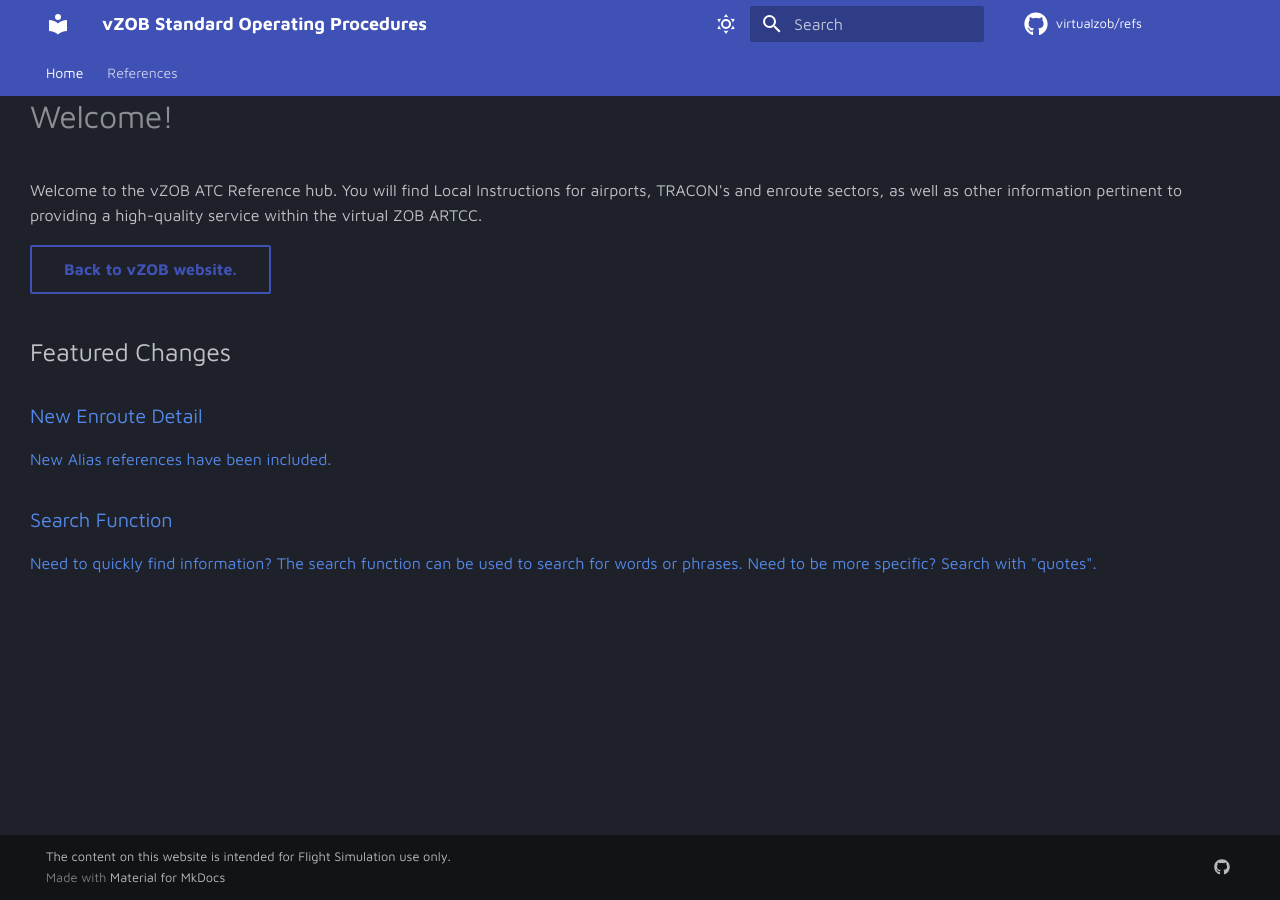
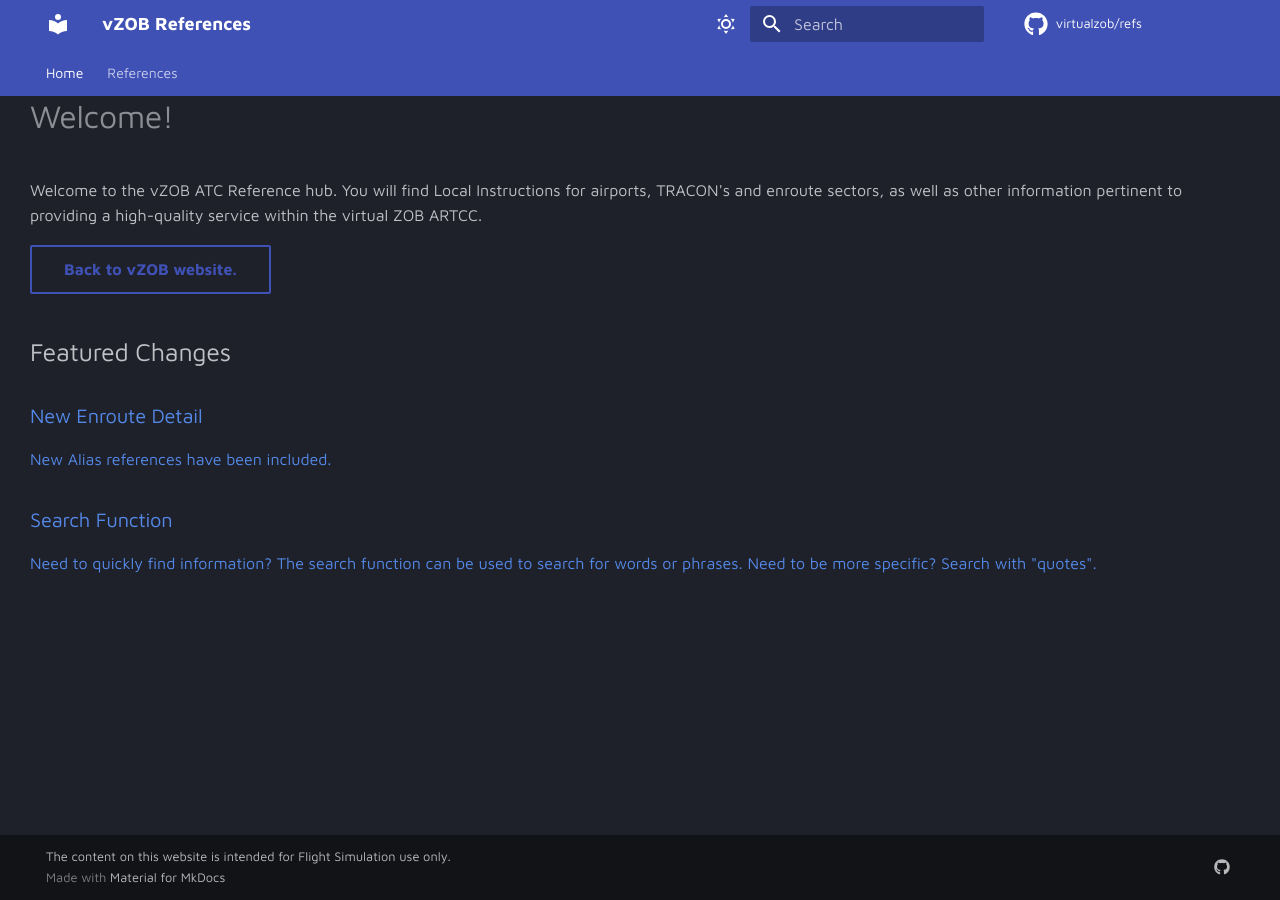
Before and after one commit to virtualZOB/refs, an MkDocs documentation site: the page built from docs/index.md, in a window 1280 px wide. Built offline with MkDocs 1.6.1 and Material for MkDocs 9.7.7, drawn with Linux system fonts in a browser that asks for light colours; comment, search, counter and statistics services are not loaded.

Commit message:
Update mkdocs.yml

```diff
--- a/mkdocs.yml
+++ b/mkdocs.yml
@@ -1,5 +1,5 @@
 # Project Information
-site_name: vZOB Standard Operating Procedures
+site_name: vZOB References
 site_url: https://refs.clevelandcenter.org
 repo_url: https://github.com/virtualzob/refs
 repo_name: virtualzob/refs
```
